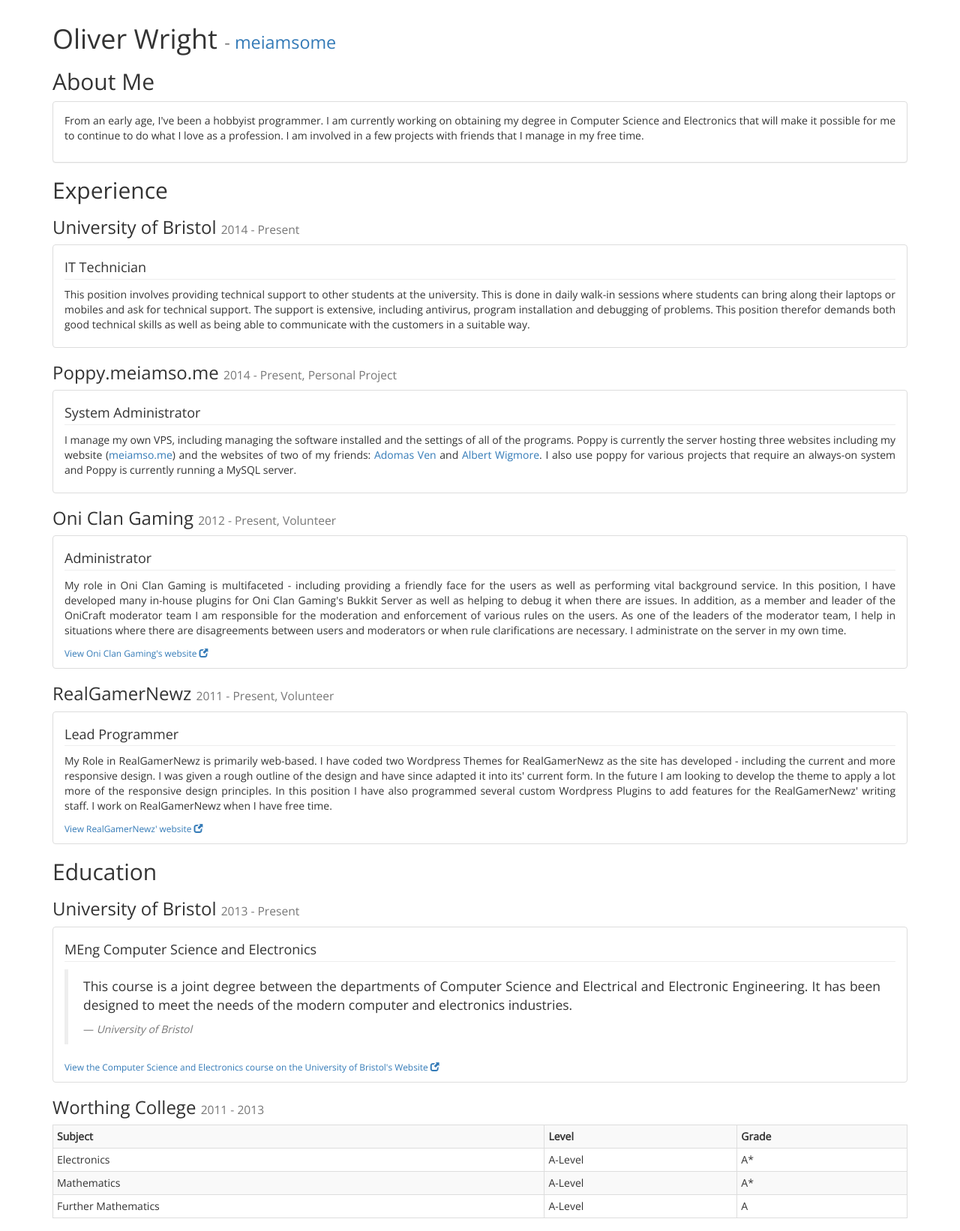
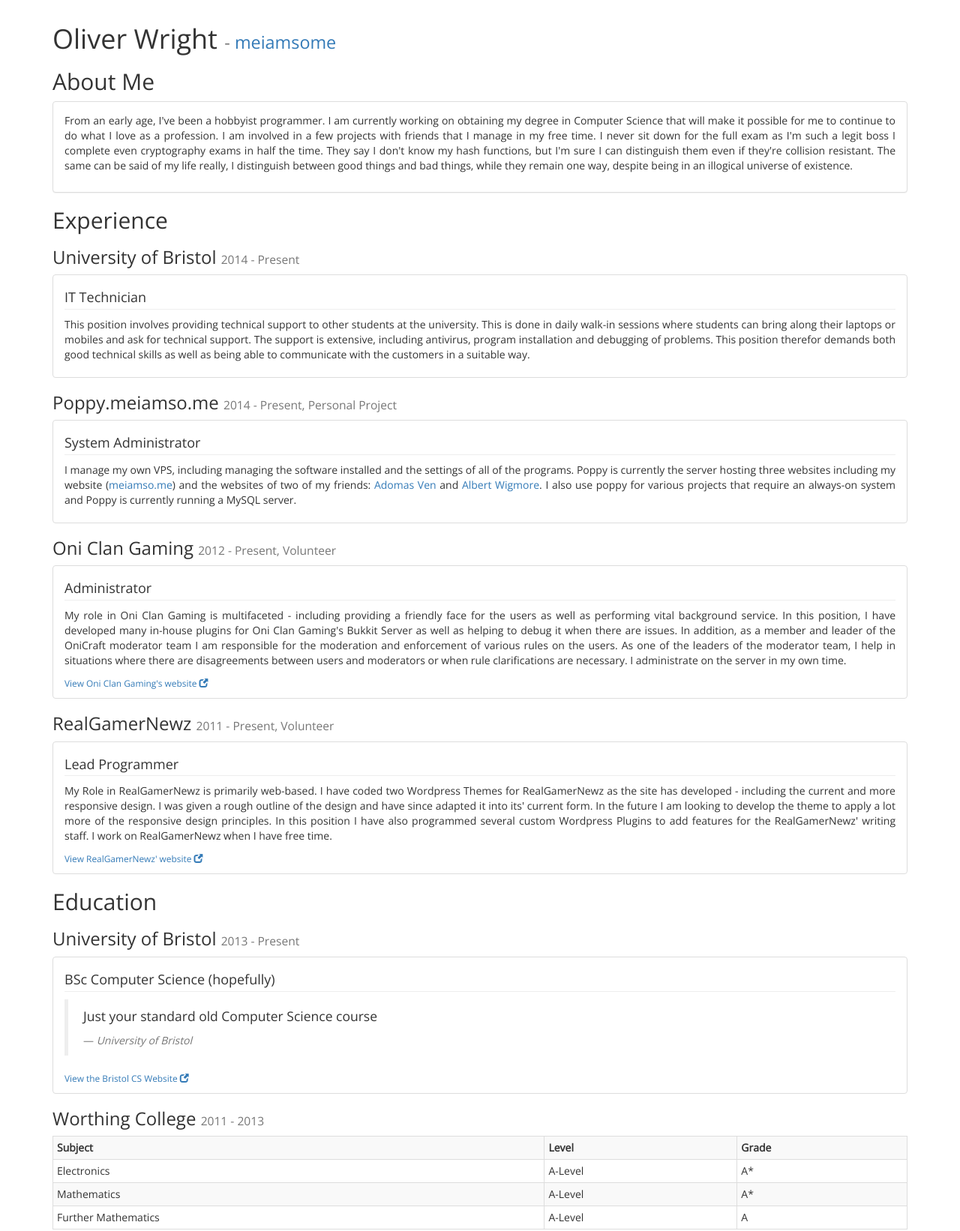
Before and after one commit to meiamsome/meiamso.me, a Django app: page /cv/ in a window 1280 px wide. Shown: the part 58-1700 px from the top of the page at 75% size. Run offline with Django 3.2, Linux system fonts and the light colour scheme; some libraries are stand-ins or nearby versions.

Commit message:
Update cv.html

```diff
--- a/meiamsome/templates/cv.html
+++ b/meiamsome/templates/cv.html
@@ -6,7 +6,11 @@
 <div class="panel panel-default">
     <div class="panel-body">
         <p>
-            From an early age, I've been a hobbyist programmer. I am currently working on obtaining my degree in Computer Science and Electronics that will make it possible for me to continue to do what I love as a profession. I am involved in a few projects with friends that I manage in my free time.
+            From an early age, I've been a hobbyist programmer. I am currently working on obtaining my degree in Computer Science that will make it possible for me to continue to do what I love as a profession. I am involved in a few projects with friends that I manage in my free time.
+            I never sit down for the full exam as I'm such a legit boss I complete even cryptography exams in half
+            the time. They say I don't know my hash functions, but I'm sure I can distinguish them even if they're collision resistant.
+            The same can be said of my life really, I distinguish between good things and bad things, while they remain
+            one way, despite being in an illogical universe of existence.
         </p>
     </div>
 </div>
@@ -50,12 +54,12 @@
 <h3>University of Bristol <small>2013 -  Present</small></h3>
 <ul class="list-group">
     <li class="list-group-item">
-        <h4>MEng Computer Science and Electronics</h4>
+        <h4>BSc Computer Science (hopefully)</h4>
         <blockquote>
-        <p>This course is a joint degree between the departments of Computer Science and Electrical and Electronic Engineering. It has been designed to meet the needs of the modern computer and electronics industries.</p>
+        <p>Just your standard old Computer Science course</p>
         <footer><cite title="University of Bristol">University of Bristol</cite></footer>
         </blockquote>
-        <small><a href = "http://www.bristol.ac.uk/study/undergraduate/2015/electrical-electronic-eng/meng-comp-sci-electronics/" target = "_blank">View the Computer Science and Electronics course on the University of Bristol's Website <span class="glyphicon glyphicon-new-window"></span></a></small>
+        <small><a href = "http://cs.bris.ac.uk" target = "_blank">View the Bristol CS Website <span class="glyphicon glyphicon-new-window"></span></a></small>
     </li>
 </ul>
 <h3>Worthing College <small>2011 - 2013</small></h3>
```
